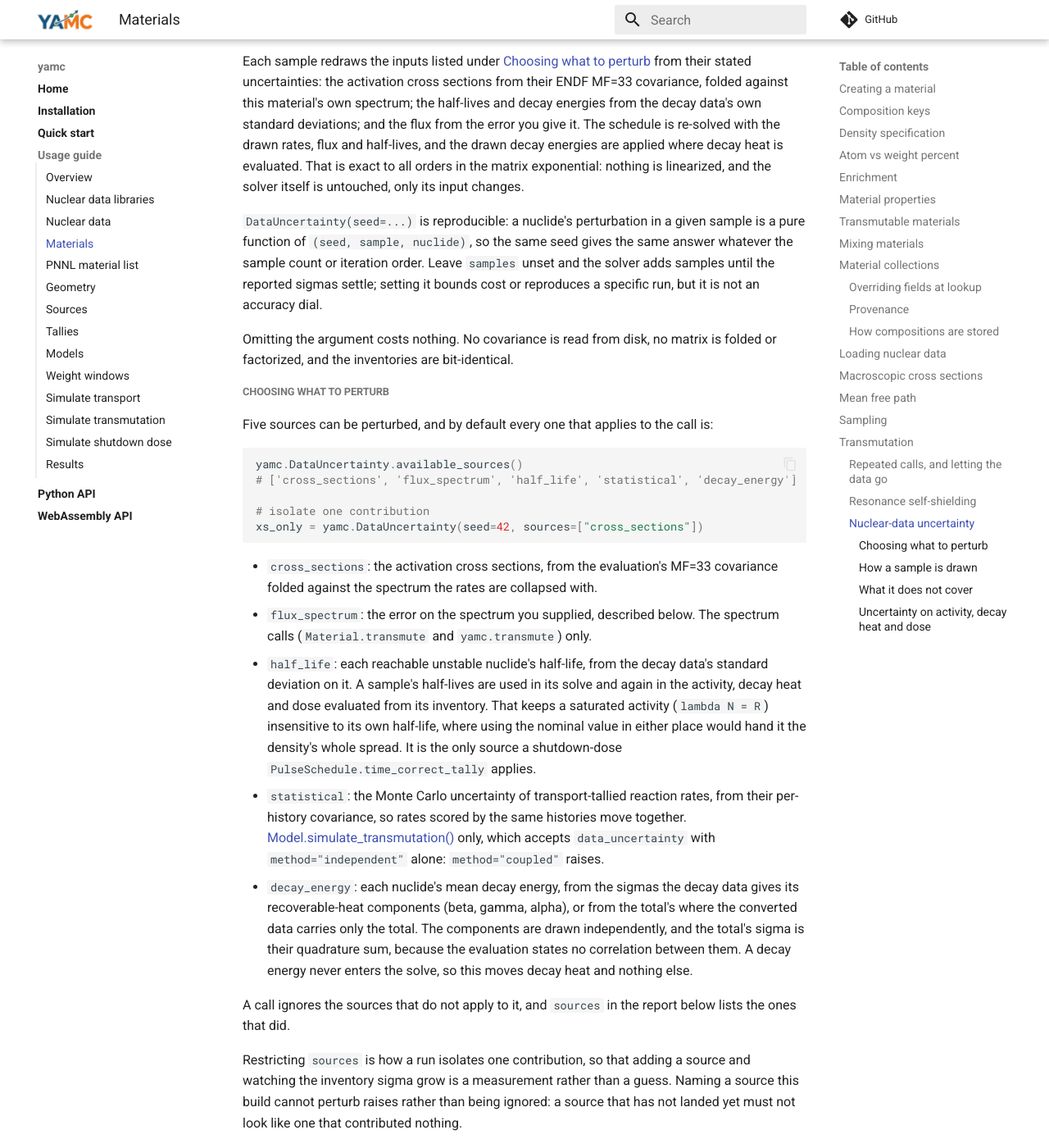
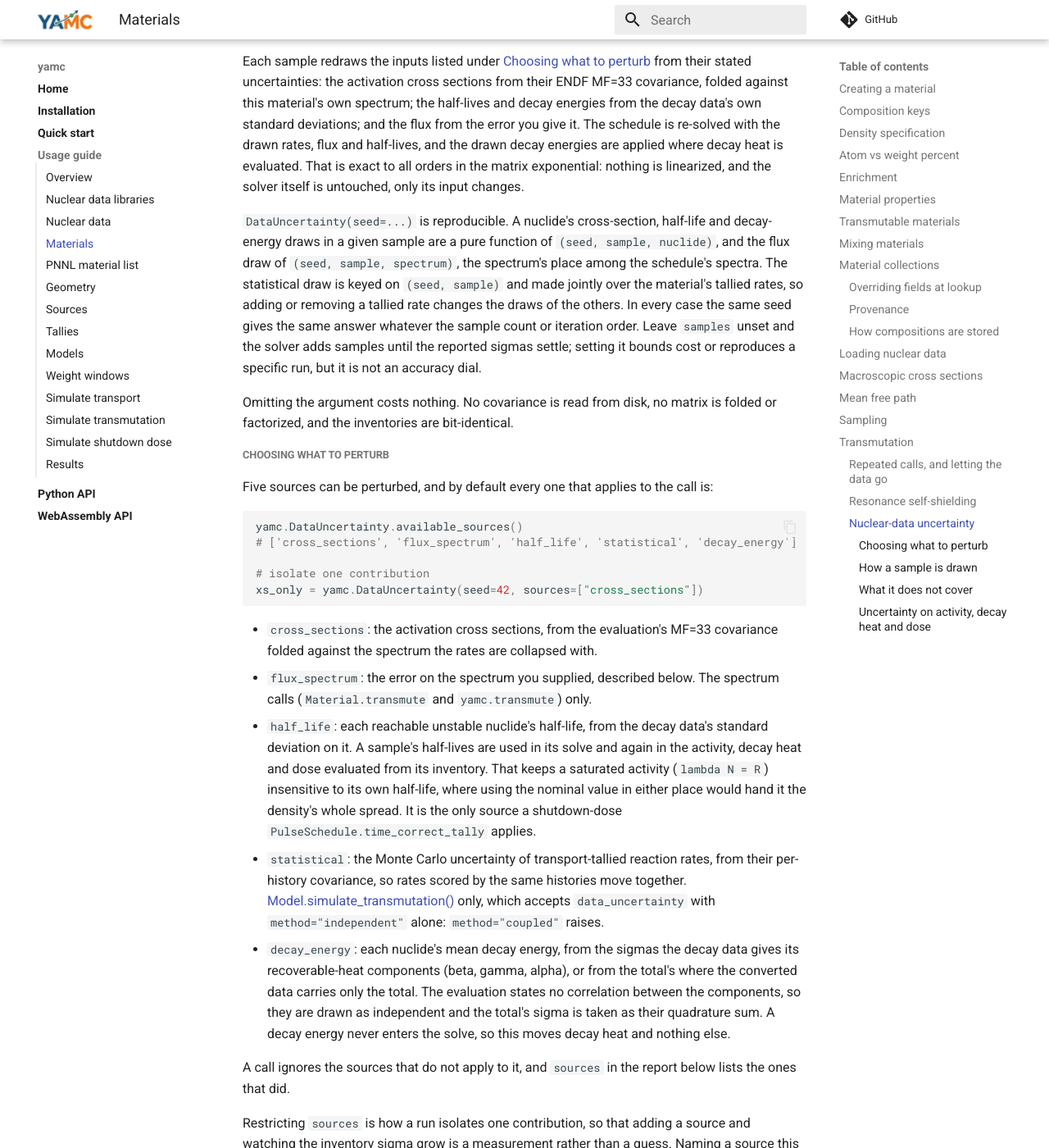
Before and after one commit to fusion-neutronics/yamc, an MkDocs documentation site: the page built from docs/materials.md, in a window 1280 px wide and 1400 px high, scrolled down 10526 px. Shown: the whole window at 82% size. Built offline with MkDocs 1.6.1 and Material for MkDocs 9.7.7, drawn with Linux system fonts in a browser that asks for light colours; comment, search, counter and statistics services are not loaded; some of the changed text lies outside the part shown.

Commit message:
Say how each draw is keyed, and which floors go uncounted
The reproducibility paragraph said every perturbation is a pure function
of (seed, sample, nuclide). That holds for the cross-section, half-life and
decay-energy draws. The flux draw is keyed on the spectrum's index in the
schedule, and the statistical draw is one joint vector per sample over the
material's tallied rates, so adding or removing a tallied rate changes the
others' draws. The same seed still reproduces a run.

The floor paragraph said "the report" counts the half-life floors. That is
get_data_uncertainty_info. time_correct_tally floors its half-life draws
the same way and drops the count, and the page now says so.

Both pages said the decay-energy components are summed in quadrature
"because" the evaluation states no correlation between them, which reads
as a fact of the data. It is a treatment of an unstated correlation, and
both now say that.

```diff
--- a/docs/materials.md
+++ b/docs/materials.md
@@ -513,12 +513,16 @@ are applied where decay heat is evaluated. That is exact to all orders in the
 matrix exponential: nothing is linearized, and the solver itself is untouched,
 only its input changes.
 
-``DataUncertainty(seed=...)`` is reproducible: a nuclide's perturbation in a
-given sample is a pure function of ``(seed, sample, nuclide)``, so the same seed
-gives the same answer whatever the sample count or iteration order. Leave
-``samples`` unset and the solver adds samples until the reported sigmas settle;
-setting it bounds cost or reproduces a specific run, but it is not an accuracy
-dial.
+``DataUncertainty(seed=...)`` is reproducible. A nuclide's cross-section,
+half-life and decay-energy draws in a given sample are a pure function of
+``(seed, sample, nuclide)``, and the flux draw of ``(seed, sample, spectrum)``,
+the spectrum's place among the schedule's spectra. The statistical draw is keyed
+on ``(seed, sample)`` and made jointly over the material's tallied rates, so
+adding or removing a tallied rate changes the draws of the others. In every case
+the same seed gives the same answer whatever the sample count or iteration
+order. Leave ``samples`` unset and the solver adds samples until the reported
+sigmas settle; setting it bounds cost or reproduces a specific run, but it is
+not an accuracy dial.
 
 Omitting the argument costs nothing. No covariance is read from disk, no matrix
 is folded or factorized, and the inventories are bit-identical.
@@ -556,10 +560,10 @@ xs_only = yamc.DataUncertainty(seed=42, sources=["cross_sections"])
   ``method="coupled"`` raises.
 - ``decay_energy``: each nuclide's mean decay energy, from the sigmas the decay
   data gives its recoverable-heat components (beta, gamma, alpha), or from the
-  total's where the converted data carries only the total. The components are
-  drawn independently, and the total's sigma is their quadrature sum, because
-  the evaluation states no correlation between them. A decay energy never
-  enters the solve, so this moves decay heat and nothing else.
+  total's where the converted data carries only the total. The evaluation
+  states no correlation between the components, so they are drawn as
+  independent and the total's sigma is taken as their quadrature sum. A decay
+  energy never enters the solve, so this moves decay heat and nothing else.
 
 A call ignores the sources that do not apply to it, and ``sources`` in the report
 below lists the ones that did.
@@ -615,11 +619,13 @@ and grows with them.
 
 The other sources draw from a Gaussian on the stated sigma or covariance. A flux
 bin, tallied rate or decay energy drawn below zero is set to zero, and a
-half-life drawn at or below zero is set to a millionth of its nominal value. The
-report counts the flux, tallied-rate and half-life cases (``flux_bins_floored``,
-``statistical_floored`` and ``half_lives_floored``, each beside its ``_sampled``
-total). A count well above zero says the sigma is a large enough share of the
-value that a Gaussian no longer describes it.
+half-life drawn at or below zero is set to a millionth of its nominal value.
+``get_data_uncertainty_info`` counts the flux, tallied-rate and half-life cases
+(``flux_bins_floored``, ``statistical_floored`` and ``half_lives_floored``, each
+beside its ``_sampled`` total). A count well above zero says the sigma is a large
+enough share of the value that a Gaussian no longer describes it. A shutdown-dose
+``time_correct_tally`` floors its half-life draws the same way and does not count
+them.
 
 Evaluated covariance matrices are not always positive semi-definite, and one that
 is not has no square root to sample from. The negative eigenvalues of the folded
```
Also changed, not shown: docs/nuclear_data_libraries.md (+6 -5 lines).
